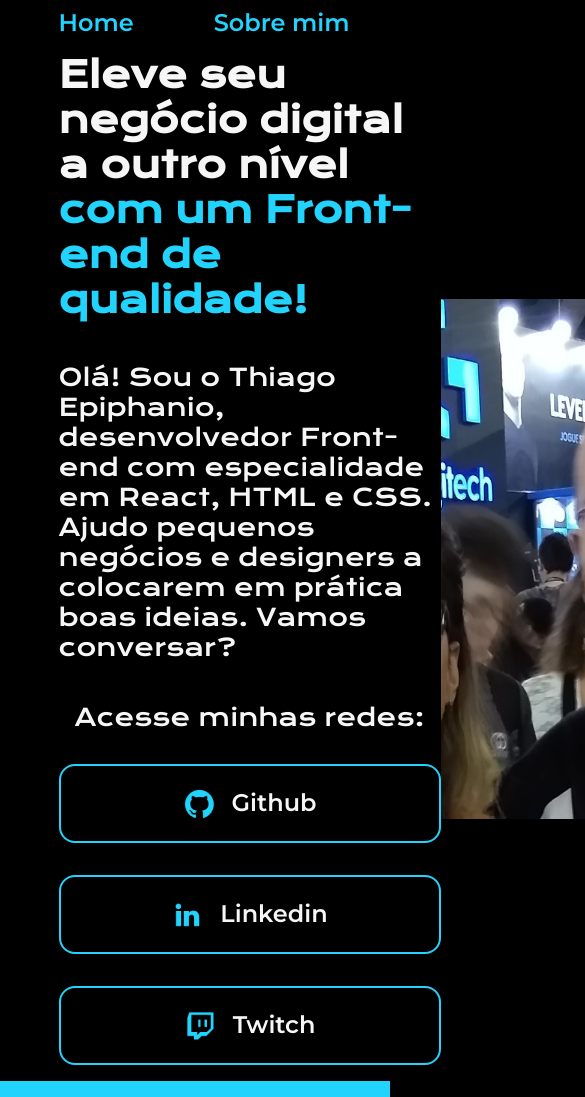
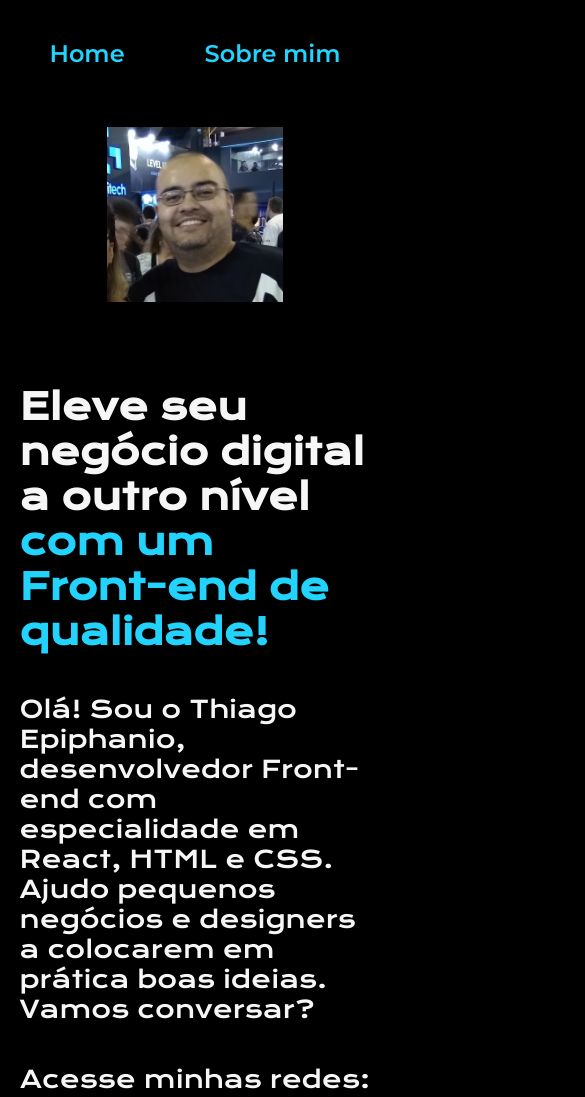
Before and after one commit to ThiagoEpiphanio/Portfolio, a plain HTML site: page index.html in a window 390 px wide. Shown: the top 1097 px of the page, 585 px wide, since content can reach past the window. Drawn offline with nearby package versions, Linux system fonts and the light colour scheme.

Commit message:
HTML e CSS: trabalhando com responsividade e publicação de projetos
Curso finalizado

```diff
--- a/index.html
+++ b/index.html
@@ -20,15 +20,17 @@
             <p class="apresentacao__conteudo__texto">Olá! Sou o <id class="myname">Thiago Epiphanio</id>, desenvolvedor Front-end com especialidade em React, HTML e CSS. Ajudo pequenos negócios e designers a colocarem em prática boas ideias. Vamos conversar?</p>
             <div class="apresentacao__links">
                 <h2 class="apresentacao__links_subtitulo">Acesse minhas redes:</h2>
-                <a class="apresentacao__links__link" href="https://github.com/ThiagoEpiphanio">
+                <a class="apresentacao__links__navegacao" href="https://vercel.com/thiago-epiphanios-projects">
+                    <img src="./assets/vercel.png">Vercel</a>
+                <a class="apresentacao__links__navegacao" href="https://github.com/ThiagoEpiphanio">
                     <img src="./assets/github.png">Github</a>
-                <a class="apresentacao__links__link" href="https://www.linkedin.com/in/thiago-epiphanio-da-silva-18319396">
+                <a class="apresentacao__links__navegacao" href="https://www.linkedin.com/in/thiago-epiphanio-da-silva-18319396">
                     <img src="./assets/linkedin.png">Linkedin</a>
-                <a class="apresentacao__links__link" href="https://www.twitch.tv/solazzotv">
+                <a class="apresentacao__links__navegacao" href="https://www.twitch.tv/solazzotv">
                     <img src="./assets/twitch.png">Twitch</a>
             </div>
         </section>
-        <img src="./assets/thiagoavatar.jpg" alt="Foto do Thiago Epiphanio" class="avatar">
+        <img class="apresentacao__imagem" src="./assets/thiagoavatar.jpg" alt="Foto do Thiago Epiphanio">
     </main>
     <footer class="rodape">
         <p>Desenvolvido por Thiago Epiphanio da Silva</p>
--- a/styles/style.css
+++ b/styles/style.css
@@ -33,7 +33,7 @@ body {
 .cabecalho__menu__link{
     font-family: var(--fonte-secundaria);
     font-weight: 600;
-    font-size: 24px;
+    font-size: 1.5rem;
     color: var(--cor-terciaria);
     text-decoration: none;
 }
@@ -43,26 +43,27 @@ body {
     display: flex;
     align-items: center;
     justify-content: space-between;
+    gap: 82px;
+}
+
+.titulo-destaque {
+    color: var(--cor-terciaria);
 }
 
 .apresentacao__conteudo {
-    width: 615px;
+    width: 50%;
     display: flex;
     flex-direction: column;
     gap: 40px;
 }
 
 .apresentacao__conteudo__titulo{
-    font-size: 36px;
+    font-size: 2.25rem;
     font-family: var(--fonte-primaria);
 }
 
-.titulo-destaque {
-    color: var(--cor-terciaria);
-}
-
 .apresentacao__conteudo__texto{
-    font-size: 24px;
+    font-size: 1.5rem;
     font-weight: 400;
     font-family:var(--fonte-primaria);
 }
@@ -78,27 +79,22 @@ body {
 .apresentacao__links_subtitulo{
     font-family: var(--fonte-primaria);
     font-weight: 400;
-    font-size: 24px;
+    font-size: 1.5rem;
 }
 
 .myname:hover{
     background-color: #272727;
 }
 
-.avatar{
-    width: 480px;
-    height: 520px;
-}
-
-.apresentacao__links__link{
+.apresentacao__links__navegacao{
     display: flex;
     justify-content: center;
     gap: 16px;
     border: 2px solid var(--cor-terciaria);
-    width: 378px;
+    width: 50%;
     text-align: center;
     border-radius: 16px;
-    font-size: 24px;
+    font-size: 1.5rem;
     font-family: var(--fonte-secundaria);
     font-weight: 600;
     padding: 21.5px 0;
@@ -110,12 +106,35 @@ body {
     background-color: var(--cor-hover);
 }
 
+.apresentacao__imagem{
+    width: 50%;
+}
+
 .rodape{
     padding: 24px;
     color: var(--cor-primaria);
     background-color: var(--cor-terciaria);
     text-align: center;
     font-family: var(--fonte-secundaria);
-    font-size: 24px;
+    font-size: 1.5rem;
     font-weight: 400;
 }
+
+@media (max-width: 1200px){
+    .cabecalho{
+        padding: 10%;
+    }
+
+    .cabecalho__menu{
+        justify-content: center;
+    }
+
+    .apresentacao {
+        flex-direction: column-reverse;
+        padding: 5%;
+    }
+
+    .apresentacao__conteudo{
+        width: auto;
+    }
+}
```
Also changed, not shown: assets/vercel.png (added).
